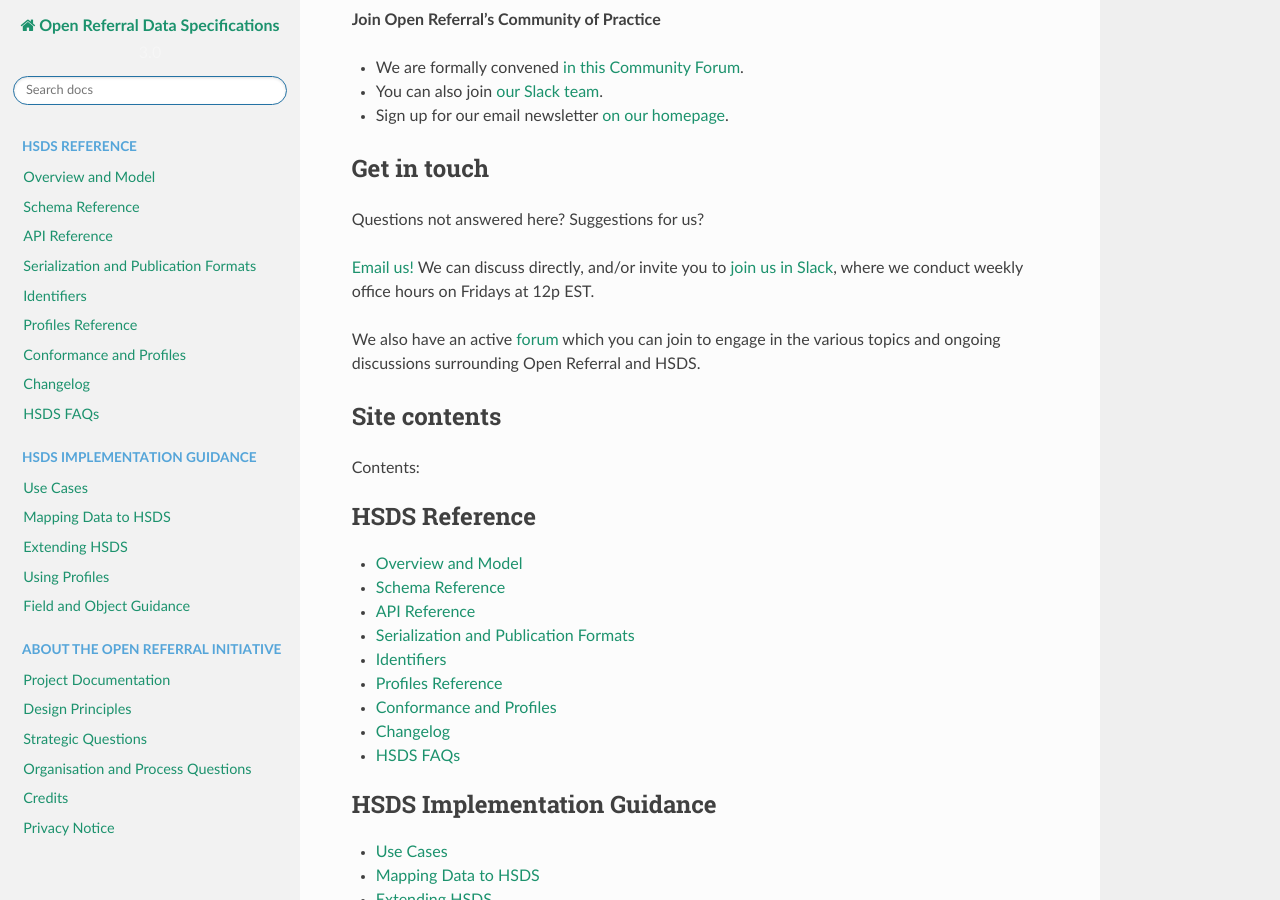
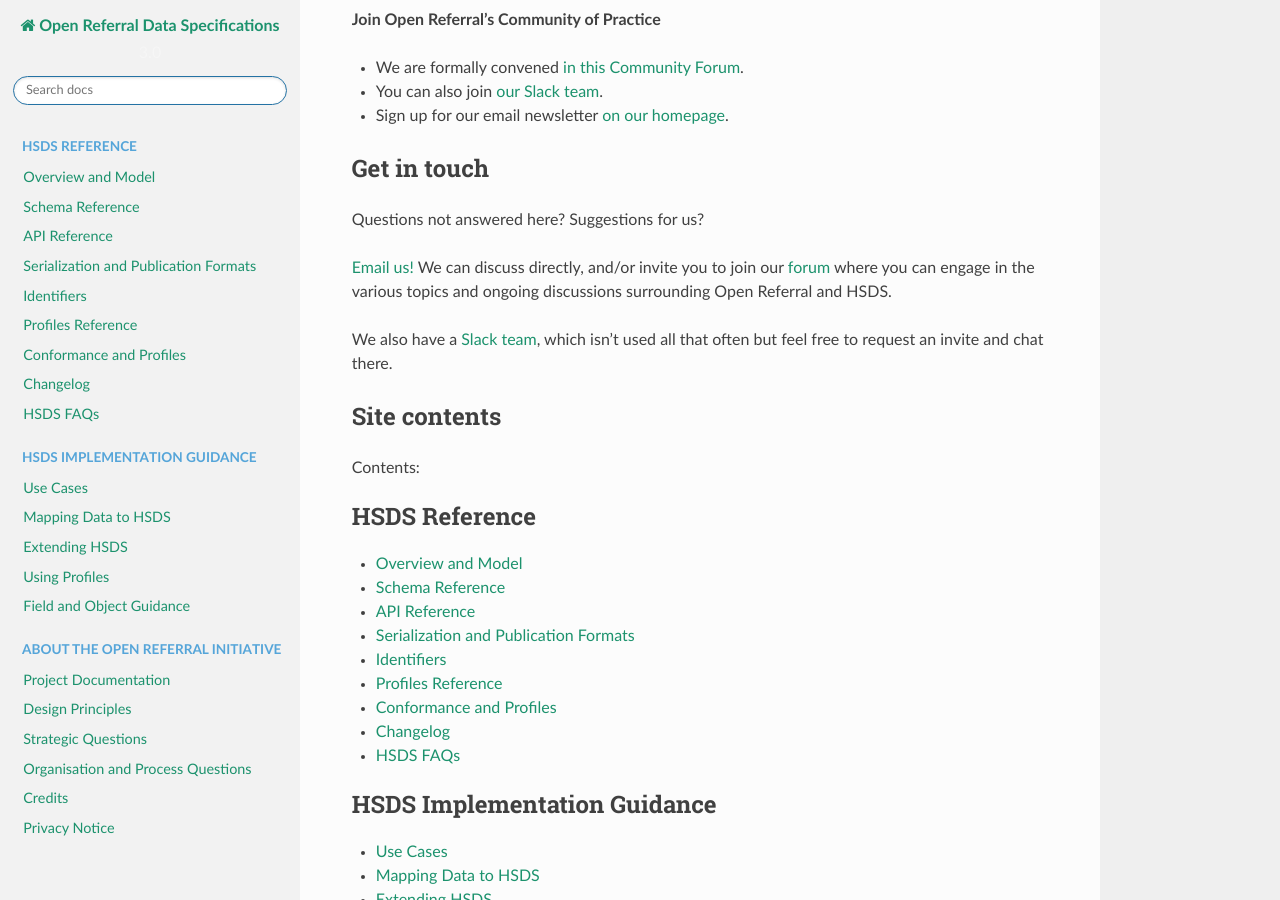
Before and after one commit to openreferral/specification, a Sphinx documentation site: the page built from docs/index.md, in a window 1280 px wide and 900 px high, scrolled down 1084 px. Built offline with Sphinx 7.4.7 and the Read the Docs theme 2.0.0, drawn with Linux system fonts in a browser that asks for light colours; a script that is not in the unit is left out; comment, search, counter and statistics services are not loaded.

Commit message:
Update index.md
removed office hours mention, and updated forum over slack

```diff
--- a/docs/index.md
+++ b/docs/index.md
@@ -27,9 +27,9 @@
 
 Questions not answered here? Suggestions for us?
 
-[Email us!](mailto:info@openreferral.org) We can discuss directly, and/or invite you to [join us in Slack](https://openreferral.org/get-involved/join-our-slack-team/), where we conduct weekly office hours on Fridays at 12p EST.
+[Email us!](mailto:info@openreferral.org) We can discuss directly, and/or invite you to join our [forum](https://forum.openreferral.org) where you can engage in the various topics and ongoing discussions surrounding Open Referral and HSDS.
 
-We also have an active [forum](https://forum.openreferral.org) which you can join to engage in the various topics and ongoing discussions surrounding Open Referral and HSDS.
+We also have a [Slack team](https://openreferral.org/get-involved/join-our-slack-team/), which isn't used all that often but feel free to request an invite and chat there.
 
 ## Site contents
 
```
